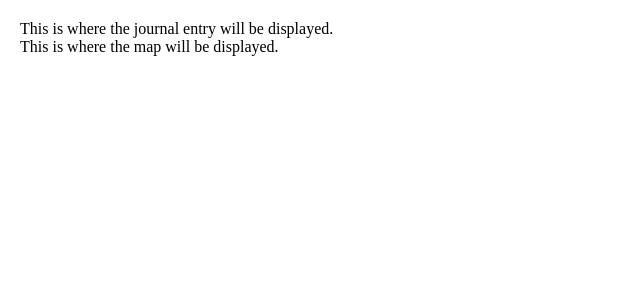
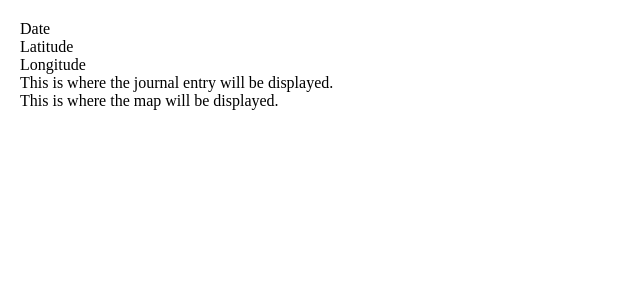
Before and after one commit to antipodite/journeymapper, a Flask app: page / in a window 1280 px wide. Shown: the top 300 px of the page, without its empty margins (0-640 px from the left). Run offline with Flask 2, Linux system fonts and the light colour scheme; parts of the project's set-up code (start-up, migrations or seed data) failed here and were passed over; some libraries are stand-ins or nearby versions.

Commit message:
Changed the interface and the single entry view
- Interface now displays date and position in addition to entry text, by means
of the next change...
- Single entry view now returns a JSON containing all information about that
entry. Added a to_json method to the entry model to facilitate this.

```diff
--- a/app.py
+++ b/app.py
@@ -32,8 +32,9 @@ def text_for_entry(eid):
 
     This is used in AJAX calls when the user clicks on a marker on
     the Gmap to load the text into the display box."""
-    row = Entry.query.get(eid)
-    return row.text
+    entry = Entry.query.get(eid).to_json()
+    print type(entry)
+    return jsonify(entry)
 
 if __name__ == "__main__":
     app.run()
--- a/static/mapinterface.js
+++ b/static/mapinterface.js
@@ -2,11 +2,22 @@ function addMarker(map, id, latlng) {
     var marker = new google.maps.Marker({
         position: latlng,
         map: map,
-        entry_id: id
+        entry_id: id,
+        icon: {
+            path: google.maps.SymbolPath.CIRCLE,
+            scale: 5,
+            strokeColor: 'red'
+        }
     });
     google.maps.event.addListener(marker, 'click', function() {
         var url = '/entry-text/' + marker.entry_id;
-        $('#entrybox').load(url);
+        $.getJSON(url, function(response) {
+            console.log(response);
+            $('#datefield').text(response.date);
+            $('#latfield').text(response.lat);
+            $('#lngfield').text(response.lng);
+            $('#entrybox').text(response.text);
+        });
     });
 }
 
--- a/templates/index.html
+++ b/templates/index.html
@@ -13,6 +13,9 @@
     </head>
 
     <body>
+        <div id="datefield">Date</div>
+        <div id="latfield">Latitude</div>
+        <div id="lngfield">Longitude</div>
         <div id="entrybox">This is where the journal entry will be displayed.</div>
         <div id="mapbox">This is where the map will be displayed.</div>
     </body>
```
Also changed, not shown: models.py (+10 -0 lines), static/entry_icon.svg (added).
